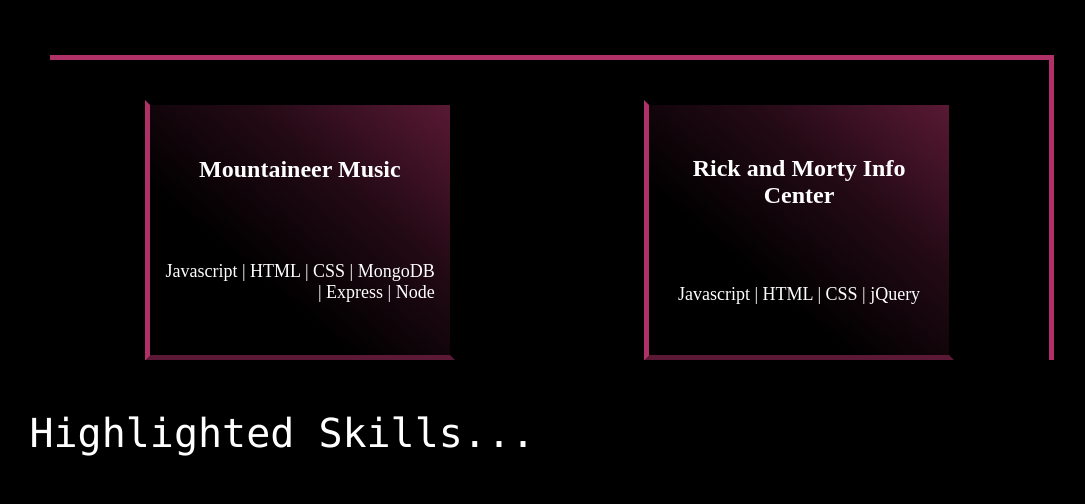
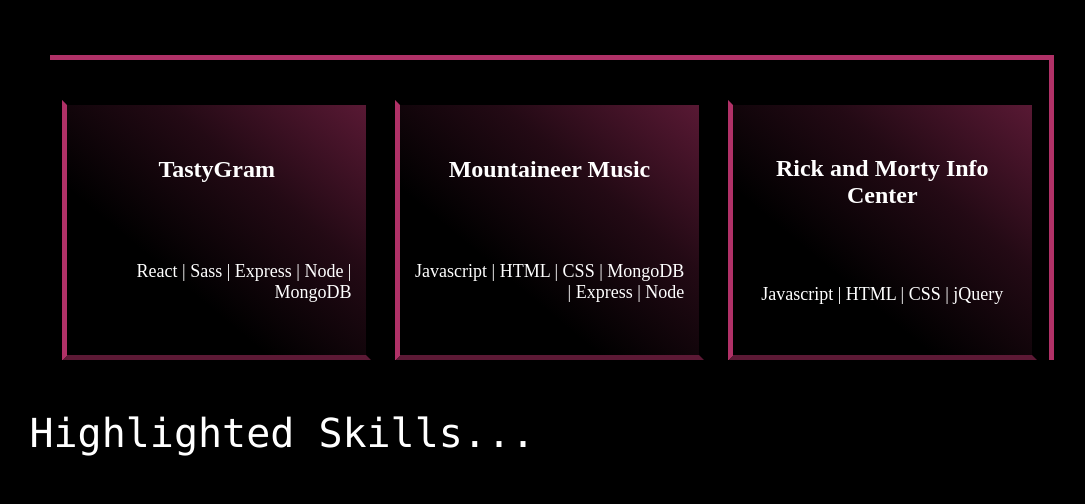
Before and after one commit to jwsmith2340/portfolioPage, a plain HTML site: page index.html in a window 1280 px wide. Shown: the part 850-1354 px from the top of the page, without its empty margins (88-1173 px from the left). Drawn offline with nearby package versions, Linux system fonts and the light colour scheme; a web font is replaced by a local one.

Commit message:
tasty gram added

```diff
--- a/index.html
+++ b/index.html
@@ -95,6 +95,20 @@
             <div class="mob-projects-list">
                 <div class="mob-projects-list-box">
 
+                    <a target="_blank" href="https://tastygram.netlify.app/" <div class="project1">
+                        <div class="project1-contents">
+
+                            <div class="project1-contents-h3">
+                                <h4>TastyGram</h4>
+                            </div>
+
+                            <div class="project1-contents-p">
+                                <p>React | Sass | Express | Node | MongoDB</p>
+                            </div>
+
+                        </div>
+                    </a>
+
                     <a target="_blank" href="https://guitar-shop-2340.herokuapp.com/" <div class="project1">
                         <div class="project1-contents">
 
@@ -122,8 +136,6 @@
 
                         </div>
                     </a>
-
-
 
                 </div>
             </div>
```
